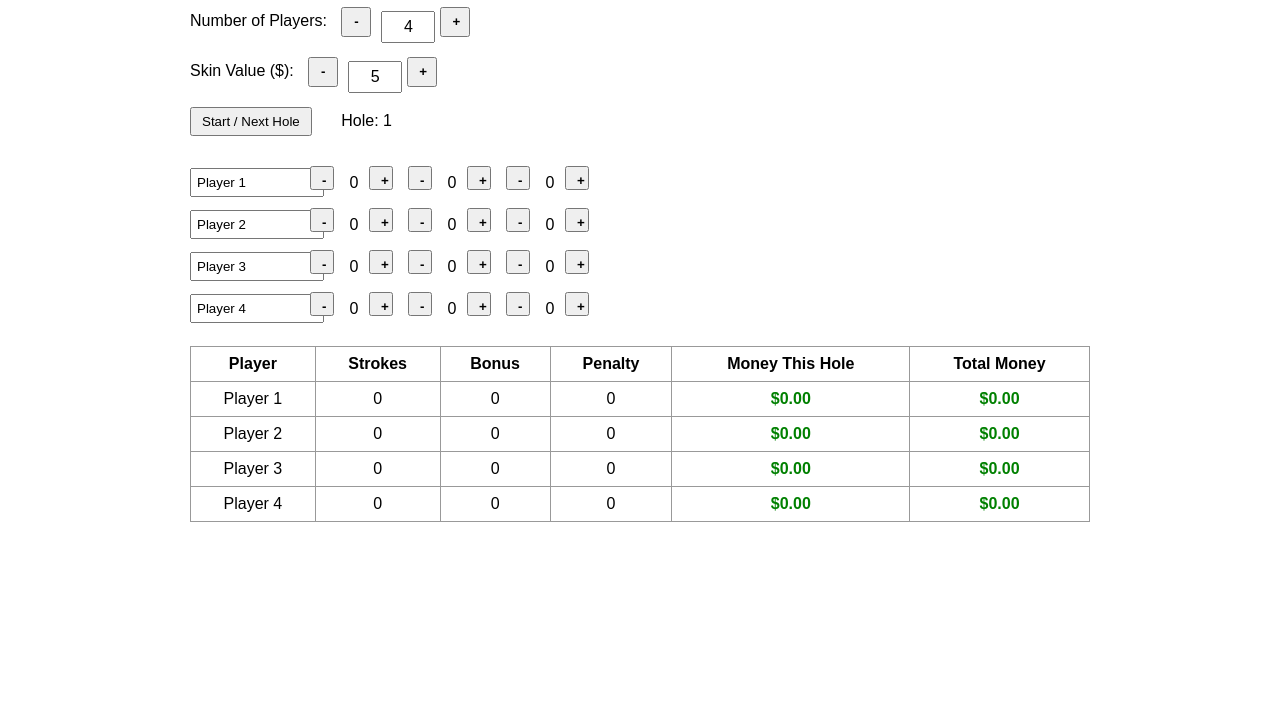
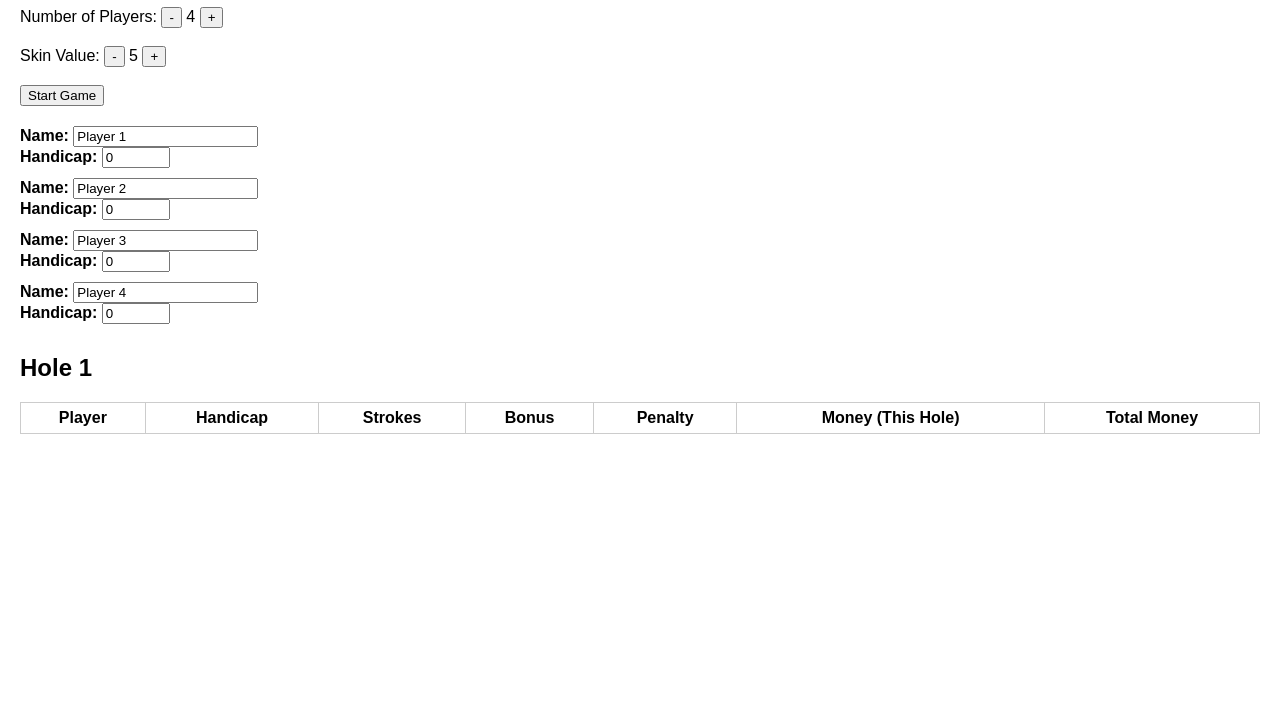
Before and after one commit to 12740066/sangdaico.github.io, a plain HTML site: page index.html in a window 1280 px wide. Shown: the part 73-800 px from the top of the page. Drawn offline with Linux system fonts and the light colour scheme.

Commit message:
Update index.html

```diff
--- a/index.html
+++ b/index.html
@@ -1,456 +1,268 @@
+
 <!DOCTYPE html>
 <html lang="en">
 <head>
-<meta charset="UTF-8" />
-<meta name="viewport" content="width=device-width, initial-scale=1" />
-<title>Golf Betting Calculator</title>
+  <meta charset="UTF-8">
+  <title>Golf Bet Calculator</title>
   <style>
     body {
       font-family: Arial, sans-serif;
-    max-width: 900px;
-    margin: 20px auto;
-    padding: 0 15px;
+      margin: 20px;
     }
-  h1 {
-    text-align: center;
+    h2 {
+      margin-top: 30px;
     }
-  label {
-    margin-right: 10px;
+    .controls, .player-inputs, .results {
+      margin-bottom: 20px;
     }
-  input[type="text"] {
-    width: 120px;
-    padding: 5px;
-    margin-right: 20px;
-  }
-  button {
-    padding: 5px 10px;
-    margin: 0 5px 10px 0;
-    cursor: pointer;
+    input[type="number"] {
+      width: 60px;
     }
     table {
       width: 100%;
       border-collapse: collapse;
-    margin-top: 20px;
-  }
-  table, th, td {
-    border: 1px solid #999;
+      margin-top: 10px;
     }
     th, td {
-    padding: 8px;
+      border: 1px solid #ccc;
+      padding: 6px;
       text-align: center;
     }
-  .money-positive {
-    color: green;
-    font-weight: bold;
+    .button-group button {
+      margin: 0 5px;
     }
-  .money-negative {
-    color: red;
-    font-weight: bold;
-  }
-  .controls {
-    margin-bottom: 20px;
-  }
-  .input-group {
+    .player-card {
       margin-bottom: 10px;
-  }
-  .number-control {
-    display: inline-flex;
-    align-items: center;
-  }
-  .number-control button {
-    width: 30px;
-    height: 30px;
-    font-weight: bold;
-  }
-  .number-control input {
-    width: 40px;
-    text-align: center;
-    margin: 0 5px;
-    font-size: 16px;
-  }
-  .player-row {
-    display: flex;
-    align-items: center;
-    margin-bottom: 8px;
-  }
-  .player-row > div {
-    margin-right: 10px;
-  }
-  .player-name {
-    width: 110px;
-  }
-  .num-control {
-    display: inline-flex;
-    align-items: center;
-  }
-  .num-control button {
-    width: 24px;
-    height: 24px;
-    font-weight: bold;
-  }
-  .num-control span {
-    width: 30px;
-    text-align: center;
-    display: inline-block;
     }
   </style>
 </head>
 <body>
-<h1>Golf Betting Calculator</h1>
+
+<h1>Golf Bet Calculator</h1>
 
 <div class="controls">
-  <div class="input-group">
-    <label>Number of Players:</label>
-    <div class="number-control">
-      <button id="players-decrease">-</button>
-      <input type="text" id="numPlayers" readonly />
-      <button id="players-increase">+</button>
-    </div>
-  </div>
-  <div class="input-group">
-    <label>Skin Value ($):</label>
-    <div class="number-control">
-      <button id="skin-decrease">-</button>
-      <input type="text" id="skinValue" readonly />
-      <button id="skin-increase">+</button>
-    </div>
-  </div>
-  <button id="startGameBtn">Start / Next Hole</button>
-  <span style="margin-left: 20px;">Hole: <span id="holeNumber">1</span></span>
+  <label>Number of Players:
+    <button id="numPlayersDecrease">-</button>
+    <span id="numPlayersDisplay">4</span>
+    <button id="numPlayersIncrease">+</button>
+  </label>
+  <br><br>
+  <label>Skin Value:
+    <button id="skinValueDecrease">-</button>
+    <span id="skinValueDisplay">5</span>
+    <button id="skinValueIncrease">+</button>
+  </label>
+  <br><br>
+  <button id="startGameBtn">Start Game</button>
 </div>
 
-<div id="playersInputs"></div>
+<div class="player-inputs" id="playerInputs"></div>
 
-<table id="resultsTable" style="display:none;">
+<h2>Hole <span id="holeNumber">1</span></h2>
+<div class="results">
+  <table id="resultsTable">
     <thead>
       <tr>
         <th>Player</th>
+        <th>Handicap</th>
         <th>Strokes</th>
         <th>Bonus</th>
         <th>Penalty</th>
-      <th>Money This Hole</th>
+        <th>Money (This Hole)</th>
         <th>Total Money</th>
       </tr>
     </thead>
-  <tbody id="resultsTbody"></tbody>
+    <tbody id="resultsBody">
+    </tbody>
   </table>
+</div>
 
 <script>
-(() => {
-  // State variables
+(function () {
   let numPlayers = 4;
   let skinValue = 5;
   let holeNumber = 1;
+  let players = [];
+  let gameStarted = false;
+
   const maxPlayers = 10;
   const minPlayers = 2;
   const minSkin = 1;
   const maxSkin = 100;
 
-  let players = [];
-  let totalMoney = [];
+  const playerInputsDiv = document.getElementById("playerInputs");
+  const resultsBody = document.getElementById("resultsBody");
+  const holeNumberSpan = document.getElementById("holeNumber");
 
-  // Elements
-  const playersInputsDiv = document.getElementById('playersInputs');
-  const resultsTable = document.getElementById('resultsTable');
-  const resultsTbody = document.getElementById('resultsTbody');
-  const holeNumberSpan = document.getElementById('holeNumber');
-  const numPlayersInput = document.getElementById('numPlayers');
-  const skinValueInput = document.getElementById('skinValue');
-  const playersDecreaseBtn = document.getElementById('players-decrease');
-  const playersIncreaseBtn = document.getElementById('players-increase');
-  const skinDecreaseBtn = document.getElementById('skin-decrease');
-  const skinIncreaseBtn = document.getElementById('skin-increase');
-  const startGameBtn = document.getElementById('startGameBtn');
+  const numPlayersDisplay = document.getElementById("numPlayersDisplay");
+  const skinValueDisplay = document.getElementById("skinValueDisplay");
 
-  // Initialize player data with defaults
-  function initPlayers() {
-    players = [];
-    totalMoney = [];
-    for (let i = 0; i < numPlayers; i++) {
-      players.push({
-        name: 'Player ' + (i + 1),
+  function createPlayer(index) {
+    return {
+      name: "Player " + (index + 1),
       strokes: 0,
       bonus: 0,
       penalty: 0,
-      });
-      totalMoney.push(0);
+      handicap: 0,
+      money: 0,
+    };
+  }
+
+  function renderPlayerInputs() {
+    playerInputsDiv.innerHTML = "";
+    players = [];
+    for (let i = 0; i < numPlayers; i++) {
+      const player = createPlayer(i);
+      players.push(player);
+
+      const div = document.createElement("div");
+      div.className = "player-card";
+      div.innerHTML = `
+        <strong>Name:</strong> <input type="text" value="${player.name}" onchange="this.player.name = this.value"><br>
+        <strong>Handicap:</strong> <input type="number" value="${player.handicap}" onchange="this.player.handicap = parseInt(this.value) || 0">
+      `;
+      div.querySelectorAll("input").forEach(input => input.player = player);
+      playerInputsDiv.appendChild(div);
     }
   }
 
-  // Save state to localStorage
-  function saveState() {
-    const data = {
-      numPlayers,
-      skinValue,
-      holeNumber,
-      players,
-      totalMoney,
-    };
-    localStorage.setItem('golfBettingData', JSON.stringify(data));
+  function calculateHandicapCompensation() {
+    for (let i = 0; i < players.length; i++) {
+      for (let j = 0; j < players.length; j++) {
+        if (i === j) continue;
+        const diff = players[j].handicap - players[i].handicap;
+        if (diff > 0) {
+          const compensation = Math.round(diff * 0.7);
+          players[i].money -= compensation * skinValue;
+          players[j].money += compensation * skinValue;
         }
-
-  // Load state from localStorage or init new
-  function loadState() {
-    const data = localStorage.getItem('golfBettingData');
-    if (data) {
-      try {
-        const obj = JSON.parse(data);
-        numPlayers = obj.numPlayers || 4;
-        skinValue = obj.skinValue || 5;
-        holeNumber = obj.holeNumber || 1;
-        players = obj.players || [];
-        totalMoney = obj.totalMoney || [];
-        // If loaded data is invalid for current numPlayers, reset
-        if (players.length !== numPlayers || totalMoney.length !== numPlayers) {
-          initPlayers();
-        }
-      } catch {
-        initPlayers();
-      }
-    } else {
-      initPlayers();
-    }
-  }
-
-  // Render player input rows
-  function renderPlayerInputs() {
-    playersInputsDiv.innerHTML = '';
-    players.forEach((player, i) => {
-      const div = document.createElement('div');
-      div.className = 'player-row';
-
-      // Player name input
-      const nameDiv = document.createElement('div');
-      nameDiv.className = 'player-name';
-      const nameInput = document.createElement('input');
-      nameInput.type = 'text';
-      nameInput.value = player.name;
-      nameInput.oninput = e => {
-        players[i].name = e.target.value;
-        saveState();
-        calculateAndRenderResults();
-      };
-      nameDiv.appendChild(nameInput);
-      div.appendChild(nameDiv);
-
-      // Strokes control
-      const strokesDiv = document.createElement('div');
-      strokesDiv.className = 'num-control';
-      strokesDiv.innerHTML = `
-        <button>-</button><span>${player.strokes}</span><button>+</button>
-      `;
-      const [strokeDecBtn, strokeValSpan, strokeIncBtn] = strokesDiv.children;
-      strokeDecBtn.onclick = () => {
-        if (players[i].strokes > 0) {
-          players[i].strokes--;
-          strokeValSpan.textContent = players[i].strokes;
-          saveState();
-          calculateAndRenderResults();
-        }
-      };
-      strokeIncBtn.onclick = () => {
-        players[i].strokes++;
-        strokeValSpan.textContent = players[i].strokes;
-        saveState();
-        calculateAndRenderResults();
-      };
-      div.appendChild(strokesDiv);
-
-      // Bonus control
-      const bonusDiv = document.createElement('div');
-      bonusDiv.className = 'num-control';
-      bonusDiv.innerHTML = `
-        <button>-</button><span>${player.bonus}</span><button>+</button>
-      `;
-      const [bonusDecBtn, bonusValSpan, bonusIncBtn] = bonusDiv.children;
-      bonusDecBtn.onclick = () => {
-        if (players[i].bonus > 0) {
-          players[i].bonus--;
-          bonusValSpan.textContent = players[i].bonus;
-          saveState();
-          calculateAndRenderResults();
-        }
-      };
-      bonusIncBtn.onclick = () => {
-        players[i].bonus++;
-        bonusValSpan.textContent = players[i].bonus;
-        saveState();
-        calculateAndRenderResults();
-      };
-      div.appendChild(bonusDiv);
-
-      // Penalty control
-      const penaltyDiv = document.createElement('div');
-      penaltyDiv.className = 'num-control';
-      penaltyDiv.innerHTML = `
-        <button>-</button><span>${player.penalty}</span><button>+</button>
-      `;
-      const [penDecBtn, penValSpan, penIncBtn] = penaltyDiv.children;
-      penDecBtn.onclick = () => {
-        if (players[i].penalty > 0) {
-          players[i].penalty--;
-          penValSpan.textContent = players[i].penalty;
-          saveState();
-          calculateAndRenderResults();
-        }
-      };
-      penIncBtn.onclick = () => {
-        players[i].penalty++;
-        penValSpan.textContent = players[i].penalty;
-        saveState();
-        calculateAndRenderResults();
-      };
-      div.appendChild(penaltyDiv);
-
-      playersInputsDiv.appendChild(div);
-    });
-  }
-
-  // Calculate money for the current hole and update total money
-  function calculateAndRenderResults() {
-    resultsTbody.innerHTML = '';
-    resultsTable.style.display = 'table';
-
-    const holeMoney = Array(numPlayers).fill(0);
-
-    // Calculate money from strokes and hole wins
-    for (let i = 0; i < numPlayers; i++) {
-      for (let j = 0; j < numPlayers; j++) {
-        if (i === j) continue;
-
-        const diff = players[j].strokes - players[i].strokes;
-        // Money from stroke difference (can be positive or negative)
-        holeMoney[i] += diff * skinValue;
-
-        // Extra +1 skin (skinValue) if player i wins hole vs j (less strokes)
-        if (players[i].strokes < players[j].strokes) {
-          holeMoney[i] += skinValue;
       }
     }
   }
 
-    // Bonus and penalty money adjustments
-    for (let i = 0; i < numPlayers; i++) {
-      // Bonus: player gets (bonus * skin * (others)) added, others lose that amount
-      const bonusGain = players[i].bonus * skinValue * (numPlayers - 1);
-      holeMoney[i] += bonusGain;
-      for (let j = 0; j < numPlayers; j++) {
-        if (j !== i) {
-          holeMoney[j] -= players[i].bonus * skinValue;
-        }
-      }
+  function calculateHoleResults() {
+    const holeMoney = new Array(players.length).fill(0);
 
-      // Penalty: player loses (penalty * skin * (others)), others gain that amount
-      const penaltyLoss = players[i].penalty * skinValue * (numPlayers - 1);
-      holeMoney[i] -= penaltyLoss;
-      for (let j = 0; j < numPlayers; j++) {
-        if (j !== i) {
-          holeMoney[j] += players[i].penalty * skinValue;
+    for (let i = 0; i < players.length; i++) {
+      const p1 = players[i];
+      for (let j = 0; j < players.length; j++) {
+        if (i === j) continue;
+        const p2 = players[j];
+        const diff = p1.strokes - p2.strokes;
+
+        if (diff < 0) {
+          // p1 wins
+          holeMoney[i] += skinValue * (1 + Math.abs(diff));
+          holeMoney[j] -= skinValue * (1 + Math.abs(diff));
         }
       }
     }
 
-    // Update total money
-    for (let i = 0; i < numPlayers; i++) {
-      totalMoney[i] += holeMoney[i];
-    }
+    // Apply bonus and penalties
+    for (let i = 0; i < players.length; i++) {
+      const p = players[i];
+      const others = players.length - 1;
+      const bonus = p.bonus * skinValue * others;
+      const penalty = p.penalty * skinValue * others;
 
-    // Render results rows
-    for (let i = 0; i < numPlayers; i++) {
-      const tr = document.createElement('tr');
-      tr.innerHTML = `
-        <td>${players[i].name}</td>
-        <td>${players[i].strokes}</td>
-        <td>${players[i].bonus}</td>
-        <td>${players[i].penalty}</td>
-        <td class="${holeMoney[i] >= 0 ? 'money-positive' : 'money-negative'}">$${holeMoney[i].toFixed(2)}</td>
-        <td class="${totalMoney[i] >= 0 ? 'money-positive' : 'money-negative'}">$${totalMoney[i].toFixed(2)}</td>
-      `;
-      resultsTbody.appendChild(tr);
+      holeMoney[i] += bonus - penalty;
+
+      for (let j = 0; j < players.length; j++) {
+        if (i === j) continue;
+        holeMoney[j] -= bonus / others;
+        holeMoney[j] += penalty / others;
       }
     }
 
-  // Reset strokes, bonus, penalty for next hole
-  function resetForNextHole() {
-    for (let i = 0; i < numPlayers; i++) {
-      players[i].strokes = 0;
-      players[i].bonus = 0;
-      players[i].penalty = 0;
-    }
+    for (let i = 0; i < players.length; i++) {
+      players[i].money += holeMoney[i];
     }
 
-  // Next hole handler
-  function nextHole() {
-    holeNumber++;
-    holeNumberSpan.textContent = holeNumber;
-    resetForNextHole();
-    renderPlayerInputs();
-    calculateAndRenderResults();
-    saveState();
+    return holeMoney;
   }
 
-  // Bind buttons
-  function bindControls() {
-    playersDecreaseBtn.onclick = () => {
+  function renderResults(holeMoney = []) {
+    resultsBody.innerHTML = "";
+    players.forEach((player, i) => {
+      const row = document.createElement("tr");
+      row.innerHTML = `
+        <td>${player.name}</td>
+        <td>${player.handicap}</td>
+        <td>
+          <button onclick="players[${i}].strokes--;update()">-</button>
+          ${player.strokes}
+          <button onclick="players[${i}].strokes++;update()">+</button>
+        </td>
+        <td>
+          <button onclick="players[${i}].bonus--;update()">-</button>
+          ${player.bonus}
+          <button onclick="players[${i}].bonus++;update()">+</button>
+        </td>
+        <td>
+          <button onclick="players[${i}].penalty--;update()">-</button>
+          ${player.penalty}
+          <button onclick="players[${i}].penalty++;update()">+</button>
+        </td>
+        <td>$${holeMoney[i]?.toFixed(2) || "0.00"}</td>
+        <td>$${player.money.toFixed(2)}</td>
+      `;
+      resultsBody.appendChild(row);
+    });
+  }
+
+  window.update = function () {
+    const holeMoney = calculateHoleResults();
+    renderResults(holeMoney);
+  };
+
+  document.getElementById("numPlayersDecrease").onclick = () => {
     if (numPlayers > minPlayers) {
       numPlayers--;
-        numPlayersInput.value = numPlayers;
-        initPlayers();
-        holeNumber = 1;
-        holeNumberSpan.textContent = holeNumber;
+      numPlayersDisplay.textContent = numPlayers;
       renderPlayerInputs();
-        calculateAndRenderResults();
-        saveState();
-      }
-    };
-    playersIncreaseBtn.onclick = () => {
-      if (numPlayers < maxPlayers) {
-        numPlayers++;
-        numPlayersInput.value = numPlayers;
-        initPlayers();
-        holeNumber = 1;
-        holeNumberSpan.textContent = holeNumber;
-        renderPlayerInputs();
-        calculateAndRenderResults();
-        saveState();
-      }
-    };
-    skinDecreaseBtn.onclick = () => {
-      if (skinValue > minSkin) {
-        skinValue--;
-        skinValueInput.value = skinValue;
-        calculateAndRenderResults();
-        saveState();
-      }
-    };
-    skinIncreaseBtn.onclick = () => {
-      if (skinValue < maxSkin) {
-        skinValue++;
-        skinValueInput.value = skinValue;
-        calculateAndRenderResults();
-        saveState();
     }
   };
 
-    startGameBtn.onclick = () => {
-      nextHole();
+  document.getElementById("numPlayersIncrease").onclick = () => {
+    if (numPlayers < maxPlayers) {
+      numPlayers++;
+      numPlayersDisplay.textContent = numPlayers;
+      renderPlayerInputs();
+    }
   };
+
+  document.getElementById("skinValueDecrease").onclick = () => {
+    if (skinValue > minSkin) {
+      skinValue--;
+      skinValueDisplay.textContent = skinValue;
     }
+  };
 
-  // Initialize inputs UI & variables
-  function init() {
-    numPlayersInput.value = numPlayers;
-    skinValueInput.value = skinValue;
+  document.getElementById("skinValueIncrease").onclick = () => {
+    if (skinValue < maxSkin) {
+      skinValue++;
+      skinValueDisplay.textContent = skinValue;
+    }
+  };
+
+  document.getElementById("startGameBtn").onclick = () => {
+    if (!gameStarted) {
+      gameStarted = true;
+      calculateHandicapCompensation();
+      update();
+    } else {
+      holeNumber++;
       holeNumberSpan.textContent = holeNumber;
-    loadState();
+      players.forEach(p => {
+        p.strokes = 0;
+        p.bonus = 0;
+        p.penalty = 0;
+      });
+      update();
+    }
+  };
+
   renderPlayerInputs();
-    calculateAndRenderResults();
-    bindControls();
-  }
-
-  // Run init
-  init();
-
 })();
 </script>
 
```
Lines whose indentation alone changed are shown as unchanged.
